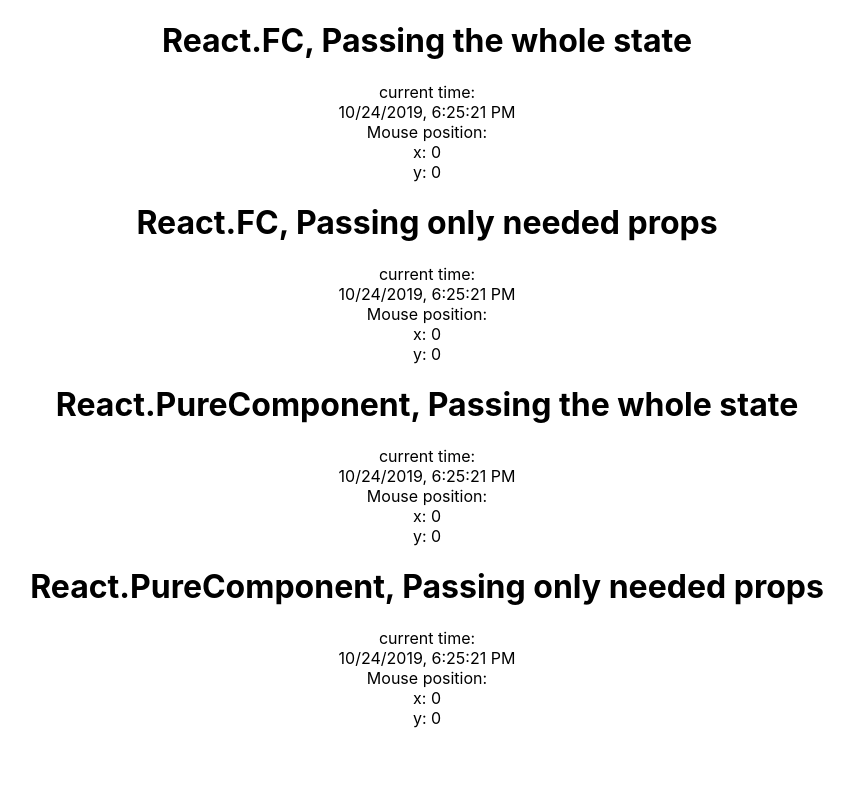
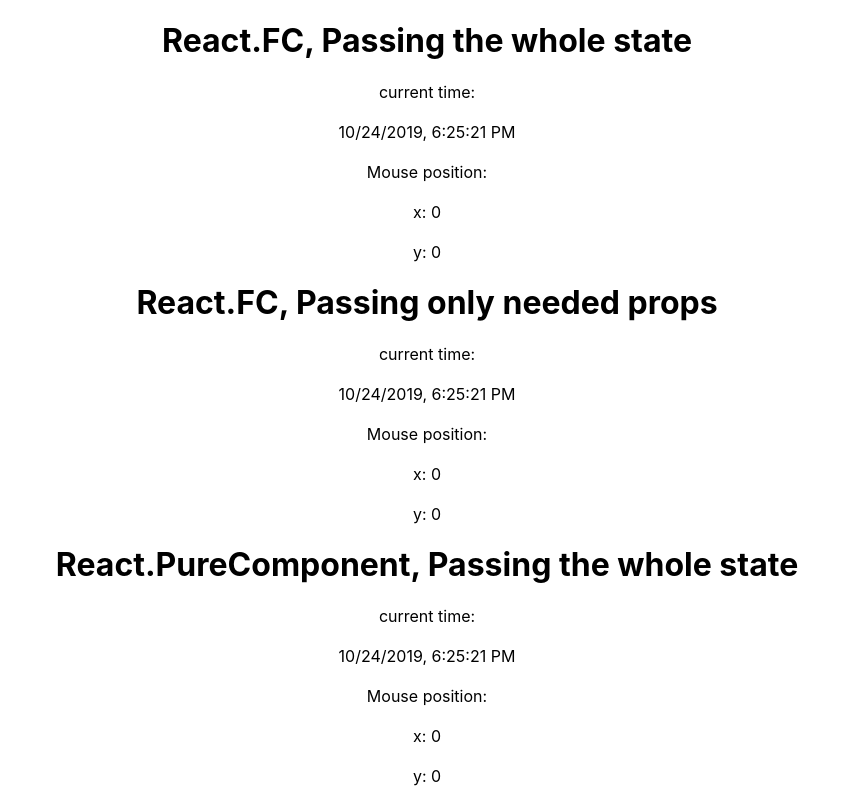
Before and after one commit to smoralesd/react-rendering-exploration, a React (Create React App) app: page / in a window 1280 px wide. Shown: the top 800 px of the page, without its empty margins (213-1067 px from the left). Built offline with nearby package versions, Linux system fonts and the light colour scheme.

Commit message:
rename pure components

```diff
--- a/src/App.css
+++ b/src/App.css
@@ -21,3 +21,7 @@
 .App-link {
   color: #09d3ac;
 }
+
+div {
+  margin: 20px
+}
--- a/src/App.tsx
+++ b/src/App.tsx
@@ -4,8 +4,8 @@ import { CurrentTimeFC } from "./ai-web-similar/CurrentTime";
 import { MouseTrackerFC } from "./ai-web-similar/MouseTracker";
 import { CurrentTimeProps } from "./types/CurrentTimeProps";
 import { MouseTrackerProps } from "./types/MouseTrackerProps";
-import { CurrentTimePC } from "./pure-components-renders-fc/CurrentTimePC";
-import { MouseTrackerPC } from "./pure-components-renders-fc/MouseTrackerPC";
+import { CurrentTimePC2FC } from "./pure-components-renders-fc/CurrentTimePC2FC";
+import { MouseTrackerPC2FC } from "./pure-components-renders-fc/MouseTrackerPC2FC";
 
 type AppState = CurrentTimeProps & MouseTrackerProps;
 
@@ -38,11 +38,11 @@ export default class App extends React.Component<{}, AppState> {
         <CurrentTimeFC currentTime={this.state.currentTime} />
         <MouseTrackerFC mousePosition={this.state.mousePosition} />
         <h1>React.PureComponent, Passing the whole state</h1>
-        <CurrentTimePC {...this.state} />
-        <MouseTrackerPC {...this.state} />
+        <CurrentTimePC2FC {...this.state} />
+        <MouseTrackerPC2FC {...this.state} />
         <h1>React.PureComponent, Passing only needed props</h1>
-        <CurrentTimePC currentTime={this.state.currentTime} />
-        <MouseTrackerPC mousePosition={this.state.mousePosition} />
+        <CurrentTimePC2FC currentTime={this.state.currentTime} />
+        <MouseTrackerPC2FC mousePosition={this.state.mousePosition} />
       </div>
     );
   }
--- a/src/pure-components-renders-fc/CurrentTimePC.tsx
+++ b/src/pure-components-renders-fc/CurrentTimePC2FC.tsx
@@ -2,7 +2,7 @@ import React from "react";
 import { CurrentTimeProps } from "../types/CurrentTimeProps";
 import { CurrentTimeFC } from "../ai-web-similar/CurrentTime";
 
-export class CurrentTimePC extends React.PureComponent<CurrentTimeProps> {
+export class CurrentTimePC2FC extends React.PureComponent<CurrentTimeProps> {
     public render() {
         return <CurrentTimeFC {...this.props}/>;
     }
--- a/src/pure-components-renders-fc/MouseTrackerPC.tsx
+++ b/src/pure-components-renders-fc/MouseTrackerPC2FC.tsx
@@ -2,7 +2,7 @@ import React from "react";
 import { MouseTrackerFC } from "../ai-web-similar/MouseTracker";
 import { MouseTrackerProps } from "../types/MouseTrackerProps";
 
-export class MouseTrackerPC extends React.PureComponent<MouseTrackerProps> {
+export class MouseTrackerPC2FC extends React.PureComponent<MouseTrackerProps> {
     public render() {
         return <MouseTrackerFC {...this.props}/>
     }
```
